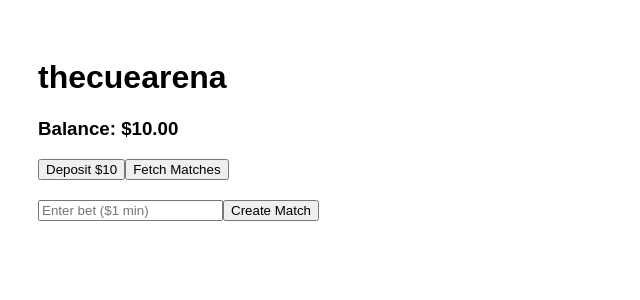
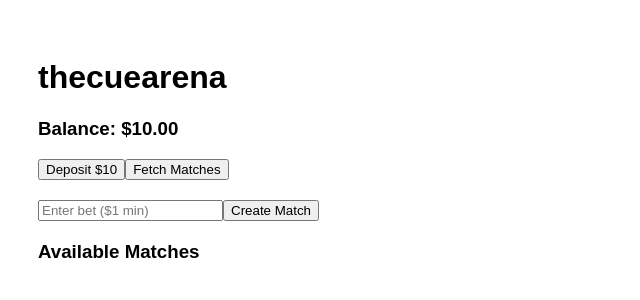
Before and after one commit to tosan1470/thecuearena, a React (Vite) app: page / in a window 1280 px wide. Shown: the top 300 px of the page, without its empty margins (0-640 px from the left). Built offline with nearby package versions, Linux system fonts and the light colour scheme.

Commit message:
Update App.jsx

```diff
--- a/src/App.jsx
+++ b/src/App.jsx
@@ -207,7 +207,6 @@ const handleFetchMatches = async () => {
       {match && match.status === "disputed" && (
         <p>Match Disputed — Admin Review</p>
       )}
-{matches.length > 0 && (
   <div style={{ marginTop: "20px" }}>
     <h3>Available Matches</h3>
 
@@ -229,7 +228,6 @@ const handleFetchMatches = async () => {
       </div>
     ))}
   </div>
-)}
     </div>
   );
 }
```
